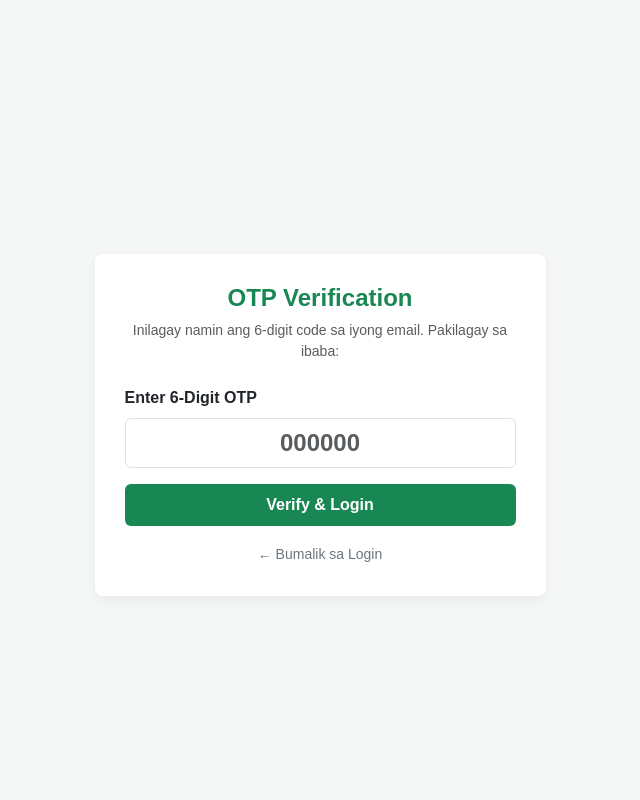
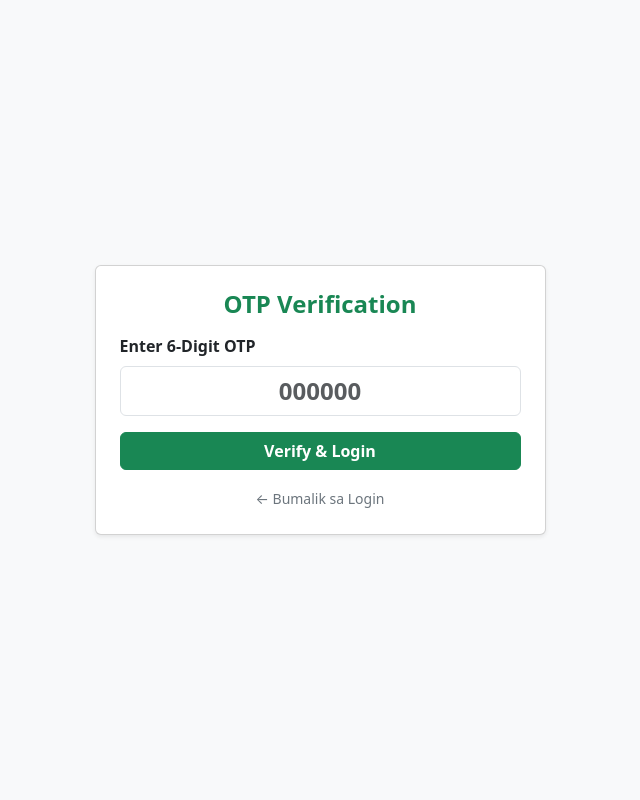
Before and after one commit to Imryanjay027/qr-equipment-system, a PHP site: page /verify_otp.php in a window 1280 px wide. Shown: the whole page, without its empty margins (320-960 px from the left). Run offline with PHP 8.4, Linux system fonts and the light colour scheme; the visitor is signed in with stand-in values (Sample User, id 1).

Commit message:
Refactor OTP verification logic and UI

```diff
--- a/verify_otp.php
+++ b/verify_otp.php
@@ -4,9 +4,7 @@ date_default_timezone_set('Asia/Manila');
 error_reporting(E_ALL);
 ini_set('display_errors', 1);
 
-// ==========================================
-// DATABASE CONNECTION (COOLIFY ENVIRONMENT)
-// ==========================================
+// DATABASE CONNECTION
 $host = getenv('MYSQL_HOST') ?: (getenv('DB_HOST') ?: '127.0.0.1');
 $port = getenv('MYSQL_PORT') ?: (getenv('DB_PORT') ?: 3306);
 $username = getenv('MYSQL_USER') ?: (getenv('DB_USER') ?: 'root');
@@ -18,11 +16,6 @@ if ($conn->connect_error) {
     $conn = @new mysqli('mysql', $username, $password, $database, (int)$port);
 }
 
-if ($conn->connect_error) {
-    die("Database Connection Failed: " . $conn->connect_error);
-}
-
-// Kunin ang User ID mula sa URL, Cookie, o Session
 $user_id = $_GET['uid'] ?? ($_POST['uid'] ?? ($_COOKIE['temp_user_id'] ?? ($_SESSION['temp_user_id'] ?? '')));
 
 if (empty($user_id)) {
@@ -34,7 +27,8 @@ $error = "";
 $redirect_url = "";
 
 if ($_SERVER['REQUEST_METHOD'] === 'POST') {
-    $user_otp = trim($_POST['otp'] ?? '');
+    // Malinis na pag-extract ng input
+    $user_otp = trim((string)($_POST['otp'] ?? ''));
 
     $stmt = $conn->prepare("SELECT * FROM users WHERE id = ?");
     $stmt->bind_param("i", $user_id);
@@ -42,29 +36,29 @@ if ($_SERVER['REQUEST_METHOD'] === 'POST') {
     $user = $stmt->get_result()->fetch_assoc();
 
     if ($user) {
+        $db_otp = trim((string)$user['otp_code']);
         $current_time = date('Y-m-d H:i:s');
 
-        if (empty($user['otp_code']) || $user['otp_code'] !== $user_otp) {
-            $error = "Mali ang OTP code na inilagay mo.";
+        // Loose at Strict Type Verification Logic
+        if (empty($db_otp) || $db_otp !== $user_otp) {
+            $error = "Mali ang OTP code na inilagay mo. (Sinubukan: $user_otp)";
         } else if ($current_time > $user['otp_expiry']) {
             $error = "Expired na ang OTP. Mangyaring mag-login ulit.";
         } else {
-            // SUCCESSFUL OTP VERIFICATION!
+            // MATCH SUCCESSFUL!
             $_SESSION['user_id']   = $user['id'];
             $_SESSION['user']      = $user['id'];
             $_SESSION['role']      = strtolower(trim($user['role']));
             $_SESSION['full_name'] = $user['full_name'];
 
-            // Linisin ang OTP sa Database
+            // Clear OTP
             $clear = $conn->prepare("UPDATE users SET otp_code = NULL, otp_expiry = NULL WHERE id = ?");
             $clear->bind_param("i", $user['id']);
             $clear->execute();
 
             setcookie("temp_user_id", "", time() - 3600, "/");
 
-            // TUKUYIN KUNG SAANG DASHBOARD PIPUNTA (CUSTODIAN VS BORROWER)
             $user_role = strtolower(trim($user['role']));
-
             if ($user_role === 'custodian') {
                 $redirect_url = "custodian_dashboard.php?uid=" . $user['id'];
             } else {
@@ -81,53 +75,37 @@ if ($_SERVER['REQUEST_METHOD'] === 'POST') {
 <head>
     <meta charset="UTF-8">
     <meta name="viewport" content="width=device-width, initial-scale=1.0">
-    <title>Verify OTP - MQCQC Equipment Monitoring System</title>
+    <title>Verify OTP - MQCQC Equipment System</title>
     <link href="https://cdn.jsdelivr.net/npm/bootstrap@5.3.0/dist/css/bootstrap.min.css" rel="stylesheet">
-    <style>
-        body { background-color: #f4f7f6; font-family: Arial, sans-serif; }
-        .otp-card { background: white; border-radius: 8px; box-shadow: 0 4px 12px rgba(0,0,0,0.05); padding: 30px; margin-top: 50px; }
-        .btn-custom { background-color: #198754; color: white; }
-        .btn-custom:hover { background-color: #157347; color: white; }
-    </style>
 </head>
-<body class="d-flex align-items-center justify-content-center min-vh-100">
-
+<body class="d-flex align-items-center justify-content-center min-vh-100 bg-light">
     <div class="container">
         <div class="row justify-content-center">
             <div class="col-md-5">
-                <div class="otp-card">
-                    <div class="text-center mb-4">
-                        <h4 class="fw-bold text-success">OTP Verification</h4>
-                        <p class="text-muted small">Inilagay namin ang 6-digit code sa iyong email. Pakilagay sa ibaba:</p>
-                    </div>
+                <div class="card p-4 shadow-sm">
+                    <h4 class="fw-bold text-success text-center mb-3">OTP Verification</h4>
 
                     <?php if (!empty($error)): ?>
-                        <div class="alert alert-danger py-2 small" role="alert">
-                            <?= htmlspecialchars($error); ?>
-                        </div>
+                        <div class="alert alert-danger py-2 small"><?= htmlspecialchars($error); ?></div>
                     <?php endif; ?>
 
                     <?php if (!empty($redirect_url)): ?>
                         <div class="alert alert-success py-3 text-center">
                             <p class="mb-2 fw-semibold">OTP Verified Successfully!</p>
-                            <div class="spinner-border spinner-border-sm text-success" role="status"></div>
-                            <span class="small text-muted ms-1">Redirecting to your dashboard...</span>
+                            <div class="spinner-border spinner-border-sm text-success"></div>
+                            <span class="small text-muted ms-1">Redirecting to dashboard...</span>
                         </div>
                         <script>
-                            setTimeout(function() {
-                                window.location.href = "<?= $redirect_url; ?>";
-                            }, 1000);
+                            setTimeout(function() { window.location.href = "<?= $redirect_url; ?>"; }, 1000);
                         </script>
                     <?php else: ?>
                         <form action="verify_otp.php" method="POST">
                             <input type="hidden" name="uid" value="<?= htmlspecialchars($user_id); ?>">
                             <div class="mb-3">
-                                <label for="otp" class="form-label fw-semibold">Enter 6-Digit OTP</label>
-                                <input type="text" class="form-control text-center fs-4 fw-bold" id="otp" name="otp" maxlength="6" required placeholder="000000">
+                                <label class="form-label fw-semibold">Enter 6-Digit OTP</label>
+                                <input type="text" class="form-control text-center fs-4 fw-bold" name="otp" maxlength="6" required placeholder="000000" autocomplete="off">
                             </div>
-                            <div class="d-grid mb-3">
-                                <button type="submit" class="btn btn-custom fw-bold py-2">Verify & Login</button>
-                            </div>
+                            <button type="submit" class="btn btn-success w-100 fw-bold">Verify & Login</button>
                         </form>
                     <?php endif; ?>
 
@@ -138,6 +116,5 @@ if ($_SERVER['REQUEST_METHOD'] === 'POST') {
             </div>
         </div>
     </div>
-
 </body>
 </html>
```
